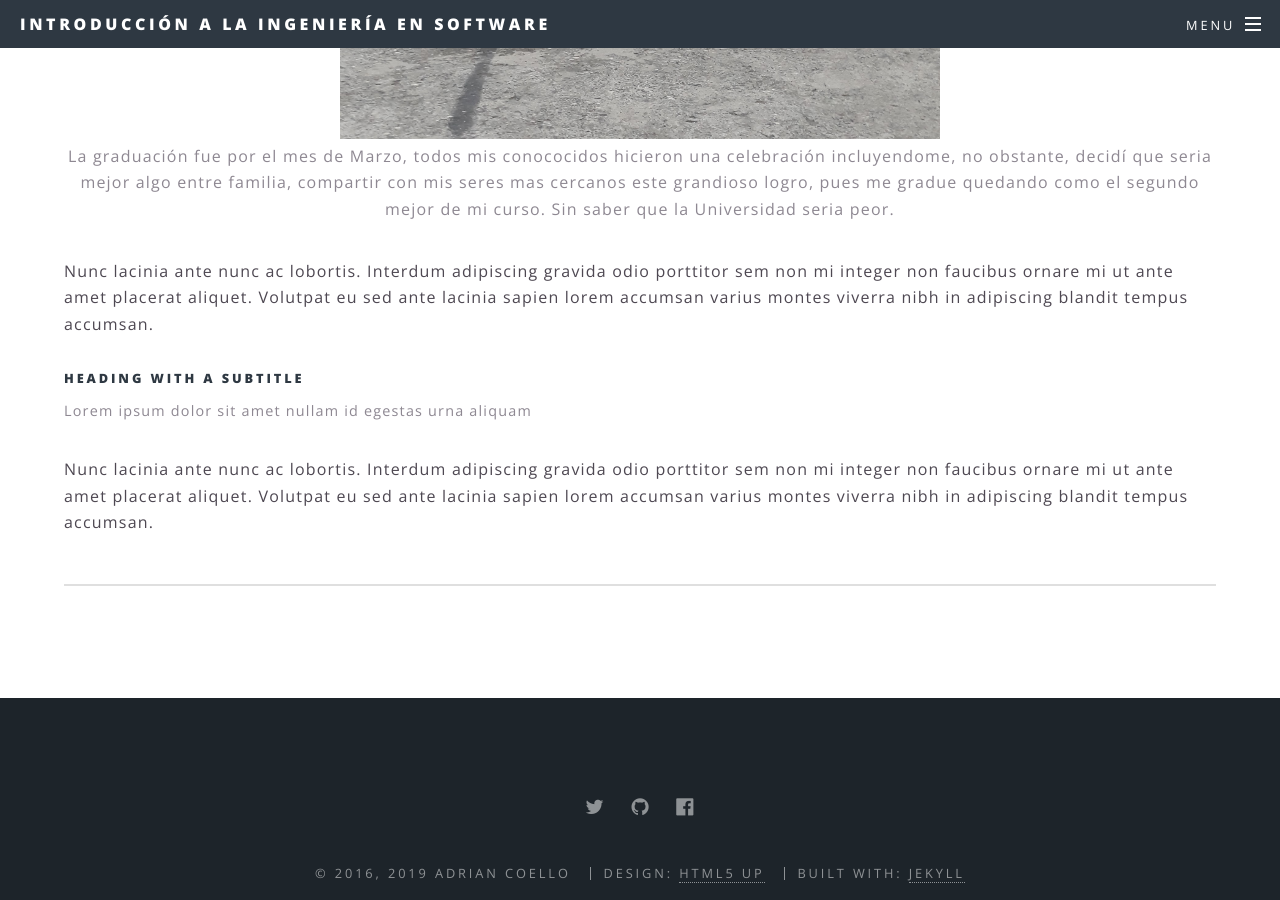
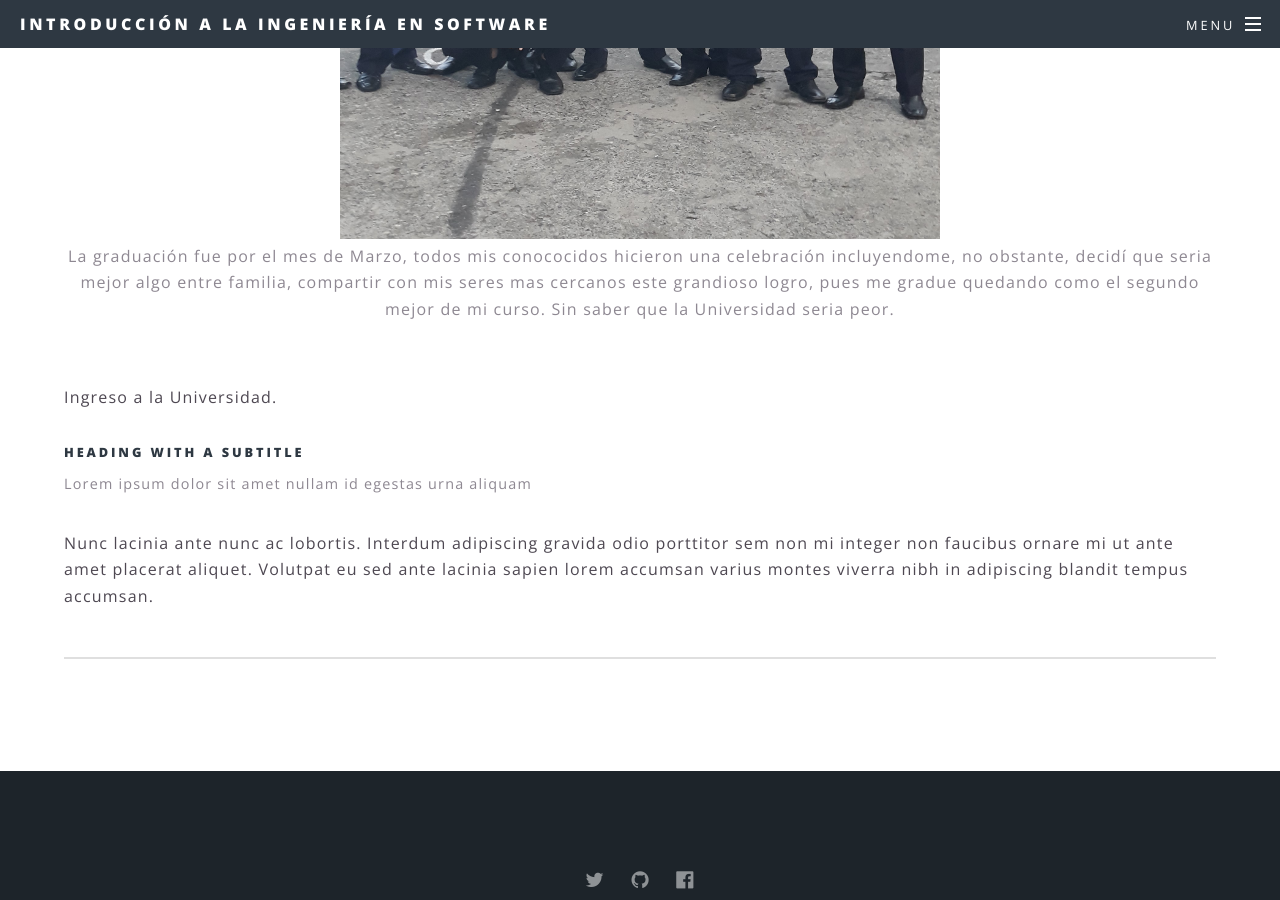
Before and after one commit to Vico2001/hix2, a Jekyll site: the page built from elements.html, in a window 1280 px wide and 900 px high, scrolled down 1160 px. Built offline with Jekyll 4.4.1, drawn with Linux system fonts in a browser that asks for light colours.

Commit message:
Update elements.html

```diff
--- a/elements.html
+++ b/elements.html
@@ -17,13 +17,15 @@ title: Sobre mí
 				<hr />
 				<header>
 					<h4>Finalización del Bachillerato</h4>
-					<div align="center"><img src="images/graduacion.jpg" style="width:600px; height:500px">
+					<div align="center"><img src="images/graduacion.jpg" style="width:600px; height:600px">
+						</br>
 					<p>La graduación fue por el mes de Marzo, todos mis conococidos hicieron una celebración
 					incluyendome, no obstante, decidí que seria mejor algo entre familia, compartir con mis
 					seres mas cercanos este grandioso logro, pues me gradue quedando como el segundo mejor
 					de mi curso. Sin saber que la Universidad seria peor.</p>
+					</br>
 				</header>
-				<p>Nunc lacinia ante nunc ac lobortis. Interdum adipiscing gravida odio porttitor sem non mi integer non faucibus ornare mi ut ante amet placerat aliquet. Volutpat eu sed ante lacinia sapien lorem accumsan varius montes viverra nibh in adipiscing blandit tempus accumsan.</p>
+				<p>Ingreso a la Universidad.</p>
 				<header>
 					<h5>Heading with a Subtitle</h5>
 					<p>Lorem ipsum dolor sit amet nullam id egestas urna aliquam</p>
```
